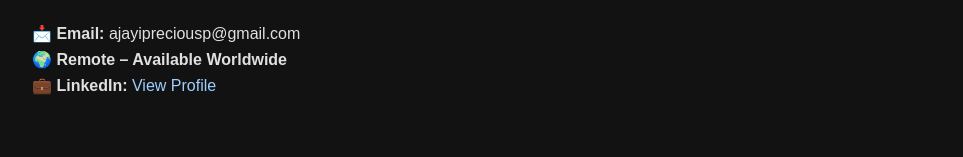
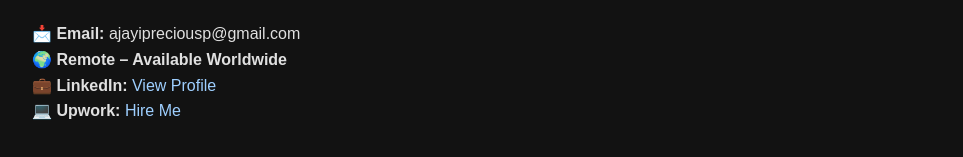
Before and after one commit to javablack/javablack.github.io, a Jekyll site: the page built from index.md, in a window 1280 px wide. Shown: the part 1568-1725 px from the top of the page, without its empty margins (158-1121 px from the left). Built offline with Jekyll 4.4.1, drawn with Linux system fonts in a browser that asks for light colours; before the commit the page ends 1702 px from its top, so only the background shows below that.

Commit message:
Update index.md

```diff
--- a/index.md
+++ b/index.md
@@ -62,3 +62,4 @@ Whether you’re a startup trying to find your voice or an established brand in
 📩 **Email:** ajayipreciousp@gmail.com
 🌍 **Remote – Available Worldwide**
 💼 **LinkedIn:** [View Profile](https://www.linkedin.com/in/javablack)
+💻 **Upwork:** [Hire Me](https://www.upwork.com/freelancers/~0129abc77cff70a225?mp_source=share)
```
